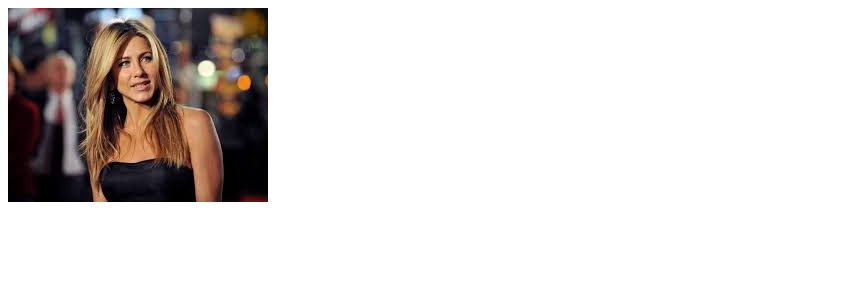
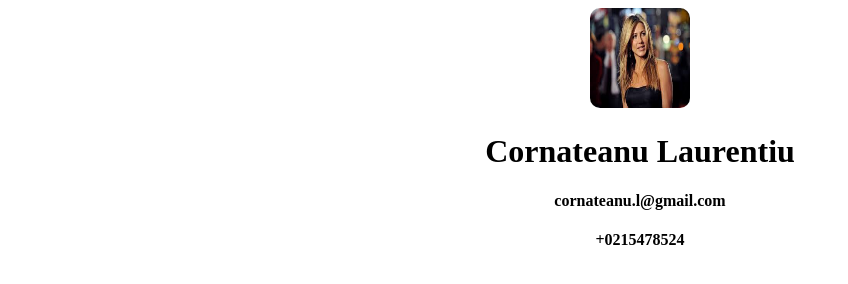
Before and after one commit to Cafesail/Web-Solent, a plain HTML site: page p2/index.html in a window 1280 px wide. Shown: the whole page, without its empty margins (0-848 px from the left). Drawn offline with Linux system fonts and the light colour scheme.

Commit message:
Add style to image

```diff
--- a/p2/index.html
+++ b/p2/index.html
@@ -1,12 +1,17 @@
 <!DOCTYPE html>
 
 <html>
-<head> <title> Jenny Online Cv </title> </head>
+<head> <title> Jenny Online Cv </title>
+	<link rel="stylesheet" type="text/css" href="style.css"> </head>
 
 <body>
+<center>
 
-<img src="images/jeni.jpg">
-
+<img id="pic1" src="images/jeni.jpg" width="250px" height="250px">
+<h1>  Cornateanu Laurentiu       </h1>
+<h4> cornateanu.l@gmail.com </h4>
+<h4> +0215478524 </h4>
+</center>
 </body>
 
 
--- /dev/null
+++ b/p2/style.css
@@ -0,0 +1,10 @@
+#pic1{
+
+	width:100px;
+	height:100px;
+	border-radius:10px;
+
+
+
+
+}
```
